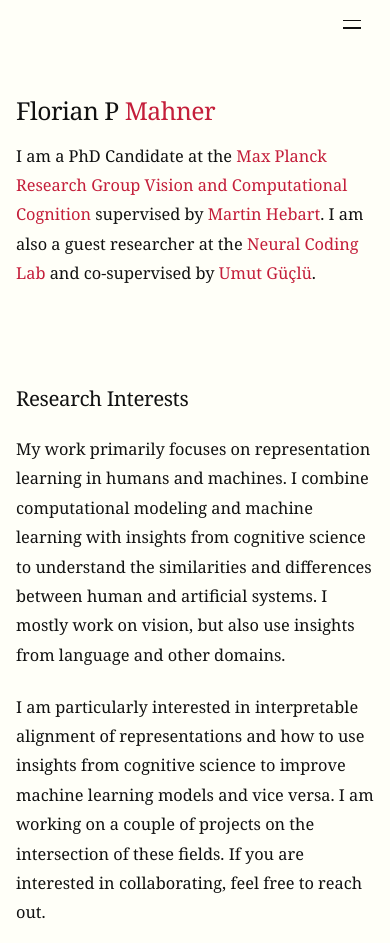
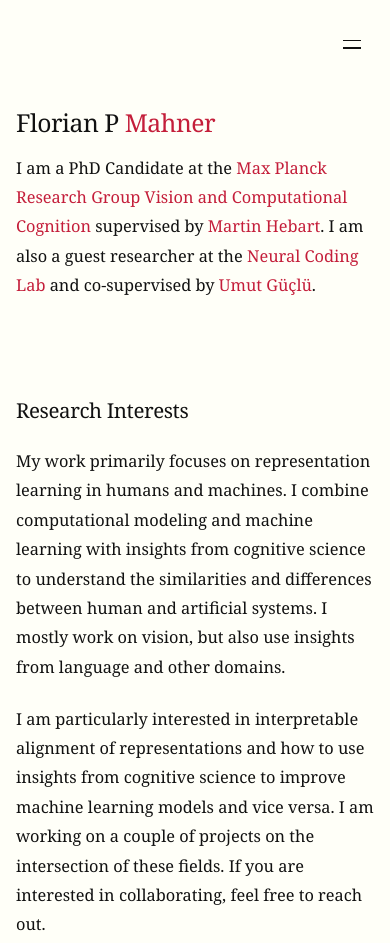
Before and after one commit to florianmahner/florianmahner.github.io, an Astro site: page / in a window 390 px wide. Shown: the top 943 px of the page. Built offline with nearby package versions, Linux system fonts and the light colour scheme; Astro itself is replaced by a stand-in of ours.

Commit message:
Adjust nav spacing: add top margin, reduce gap to title

```diff
--- a/src/layouts/BaseLayout.astro
+++ b/src/layouts/BaseLayout.astro
@@ -303,7 +303,7 @@ const footerLinks = [
          ============================================ */
       .top-nav {
         position: fixed;
-        top: 0;
+        top: 20px;
         left: 0;
         right: 0;
         height: 48px;
@@ -311,7 +311,7 @@ const footerLinks = [
         align-items: center;
         justify-content: center;
         z-index: var(--z-sticky);
-        background-color: var(--color-bg);
+        background-color: transparent;
       }
 
       .top-nav-links {
@@ -386,8 +386,8 @@ const footerLinks = [
       /* Mobile dropdown - hidden by default */
       .mobile-dropdown {
         display: none;
-        position: absolute;
-        top: 48px;
+        position: fixed;
+        top: 68px;
         left: 0;
         right: 0;
         background-color: var(--color-bg);
@@ -658,12 +658,12 @@ const footerLinks = [
 
       /* floating-icon is now top nav */
       [data-nav-mode="floating-icon"] main {
-        padding-top: calc(56px + var(--space-6));
+        padding-top: calc(68px + var(--space-4));
       }
 
       @media (max-width: 600px) {
         [data-nav-mode="floating-icon"] main {
-          padding-top: calc(48px + var(--space-4));
+          padding-top: calc(68px + var(--space-2));
         }
       }
 
```
